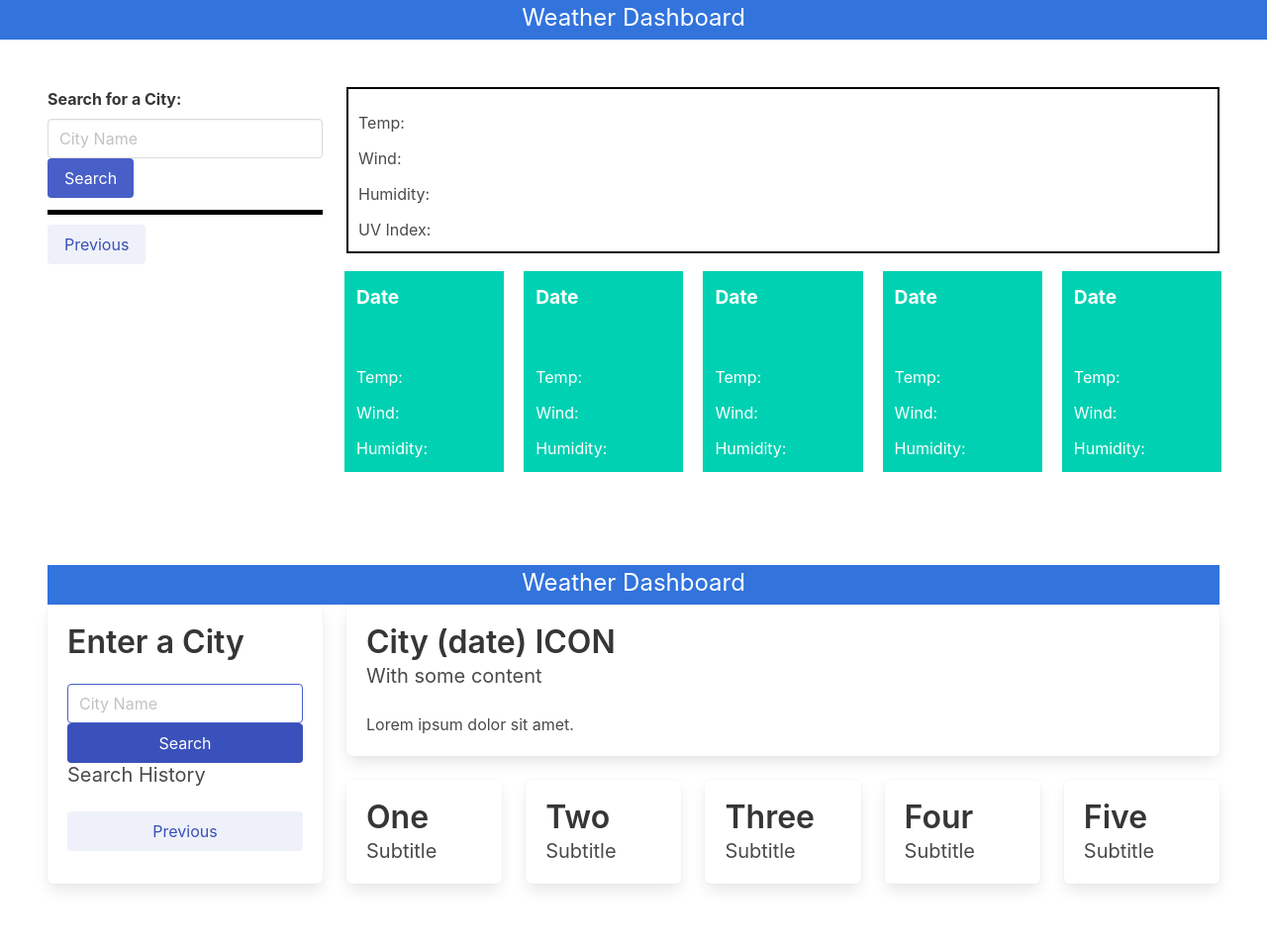
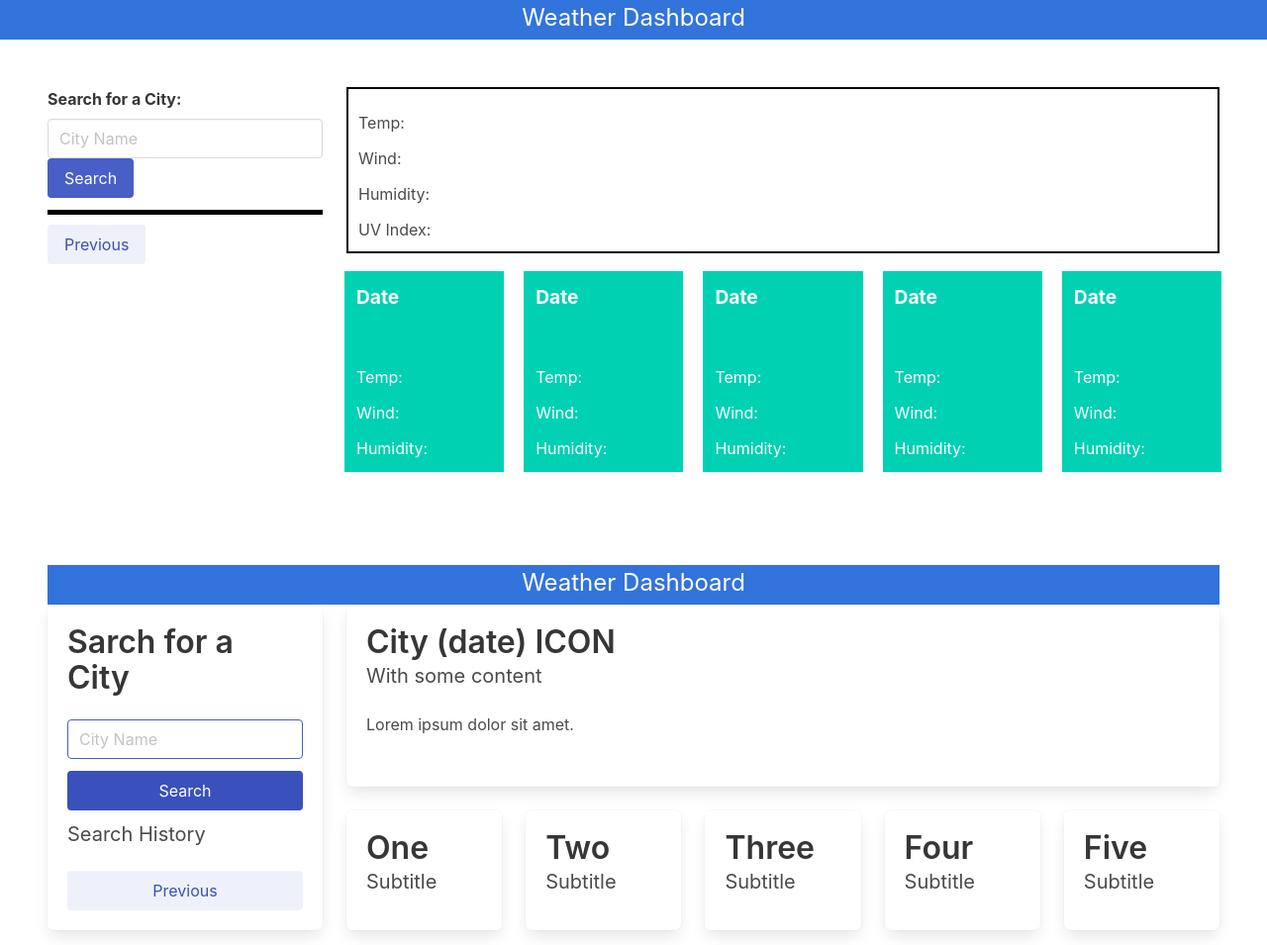
Before and after one commit to shelleymcq/Weather-Dashboard, a plain HTML site: page index.html in a window 1280 px wide. Shown: the whole page at 99% size. Drawn offline with nearby package versions, Linux system fonts and the light colour scheme.

Commit message:
added space around input and buttons on left

```diff
--- a/index.html
+++ b/index.html
@@ -94,13 +94,13 @@
 
         <div class="tile is-parent is-3">
             <article class="tile is-child box">
-                <p class="title">Enter a City</p>
-                <input class="input is-link" id="input" type="text" placeholder="City Name">
-                <button class="button is-fullwidth is-link is-active" id="search-button">Search</button>
+                <p class="title">Sarch for a City</p>
+                <input class="input block is-link" id="input" type="text" placeholder="City Name">
+                <button class="button block is-fullwidth is-link is-active" id="search-button">Search</button>
 
                 <p class="subtitle" id="history">Search History</p>
                 <div class="content">
-                    <button class="button is-fullwidth is-link is-light" id="search-button">Previous</button>
+                    <button class="button block is-fullwidth is-link is-light" id="search-button">Previous</button>
                 </div>
             </article>
         </div>
```
